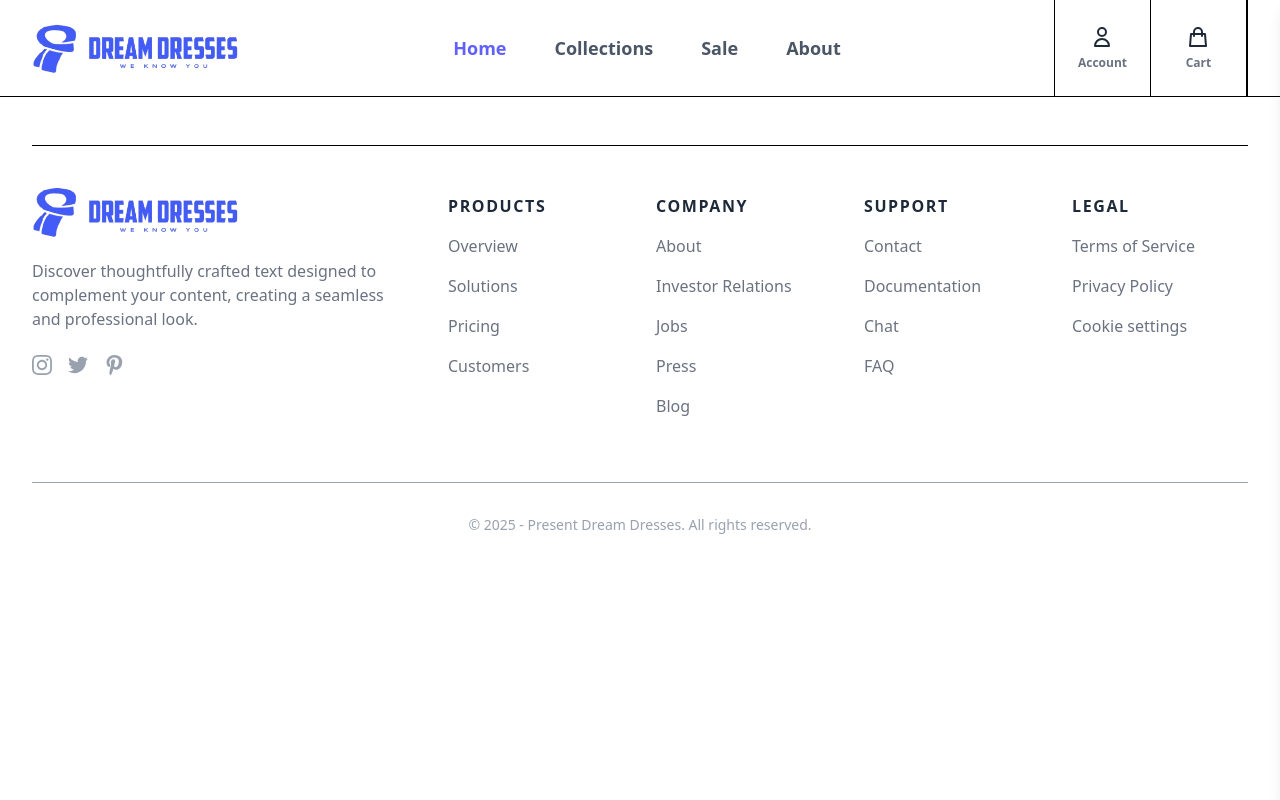
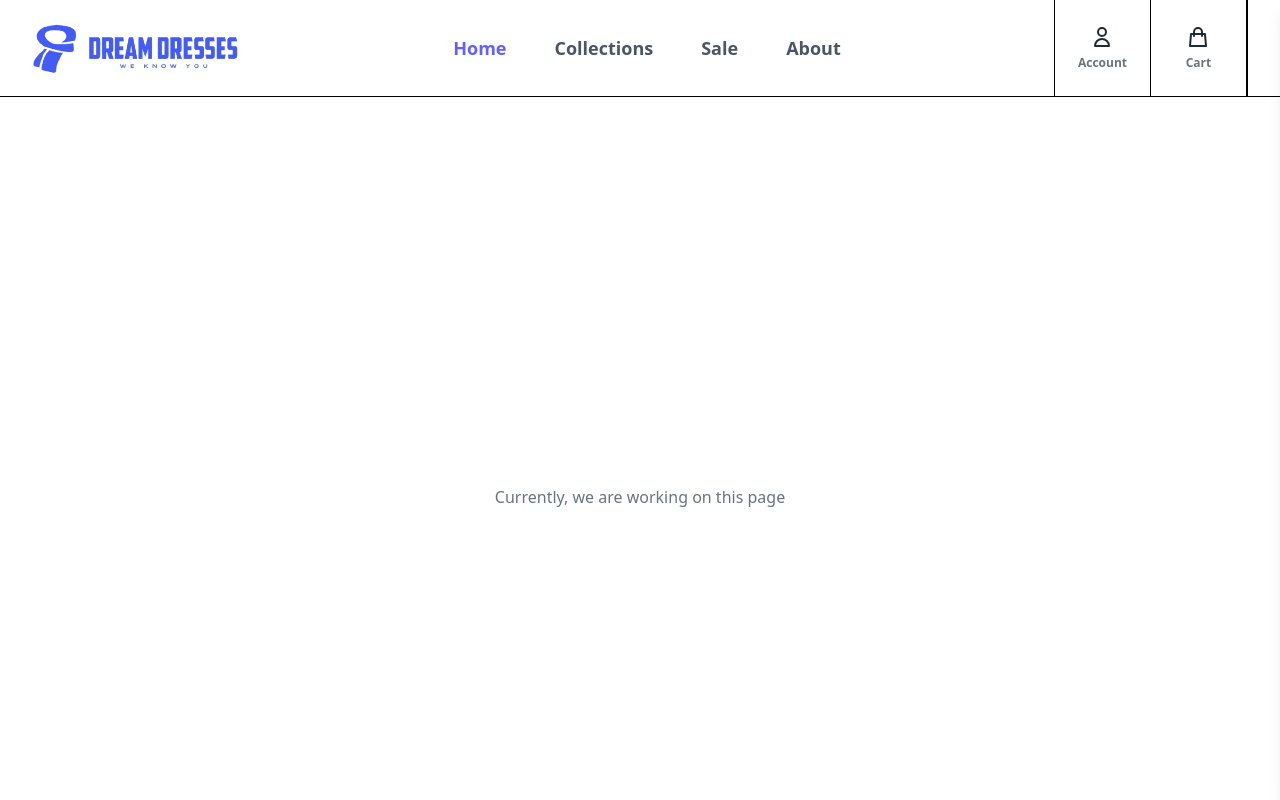
Before and after one commit to dilshadkt/dream-dresses, a React (Vite) app: page /checkout in a window 1280 px wide. Shown: the top 800 px of the page. Built offline with nearby package versions, Linux system fonts and the light colour scheme.

Commit message:
feat : checkout page

```diff
--- a/src/App.jsx
+++ b/src/App.jsx
@@ -10,6 +10,7 @@ import Footer from "./components/footer";
 import ProductDetailPage from "./pages/details";
 import { CartProvider } from "./context/cart";
 import ScrollToTop from "./components/scrollTop";
+import Checkout from "./pages/checkout";
 
 function App() {
   return (
@@ -25,6 +26,7 @@ function App() {
             <Route path="/sale" element={<Sale />} />
             <Route path="/about" element={<About />} />
             <Route path="/cart" element={<Cart />} />
+            <Route path="/checkout" element={<Checkout />} />
             <Route path="/whishlist" element={<Whishlist />} />
           </Routes>
           <Footer />
--- a/src/pages/cart/index.jsx
+++ b/src/pages/cart/index.jsx
@@ -148,9 +148,12 @@ const Cart = () => {
             </div>
           </div>
 
-          <button className="inline-block rounded-lg bg-indigo-500 px-8 py-3 text-center text-sm font-semibold text-white outline-none ring-indigo-300 transition duration-100 hover:bg-indigo-600 focus-visible:ring active:bg-indigo-700 md:text-base">
+          <Link
+            to={subtotal > 0 && `/checkout`}
+            className="inline-block rounded-lg bg-indigo-500 px-8 py-3 text-center text-sm font-semibold text-white outline-none ring-indigo-300 transition duration-100 hover:bg-indigo-600 focus-visible:ring active:bg-indigo-700 md:text-base"
+          >
             Check out
-          </button>
+          </Link>
         </div>
         {/* <!-- totals - end --> */}
       </div>
--- /dev/null
+++ b/src/pages/checkout/index.jsx
@@ -0,0 +1,13 @@
+import React from "react";
+
+const Checkout = () => {
+  return (
+    <section className="min-h-screen bg-white flex items-center justify-center">
+      <span className="text-gray-500">
+        Currently, we are working on this page
+      </span>
+    </section>
+  );
+};
+
+export default Checkout;
```
